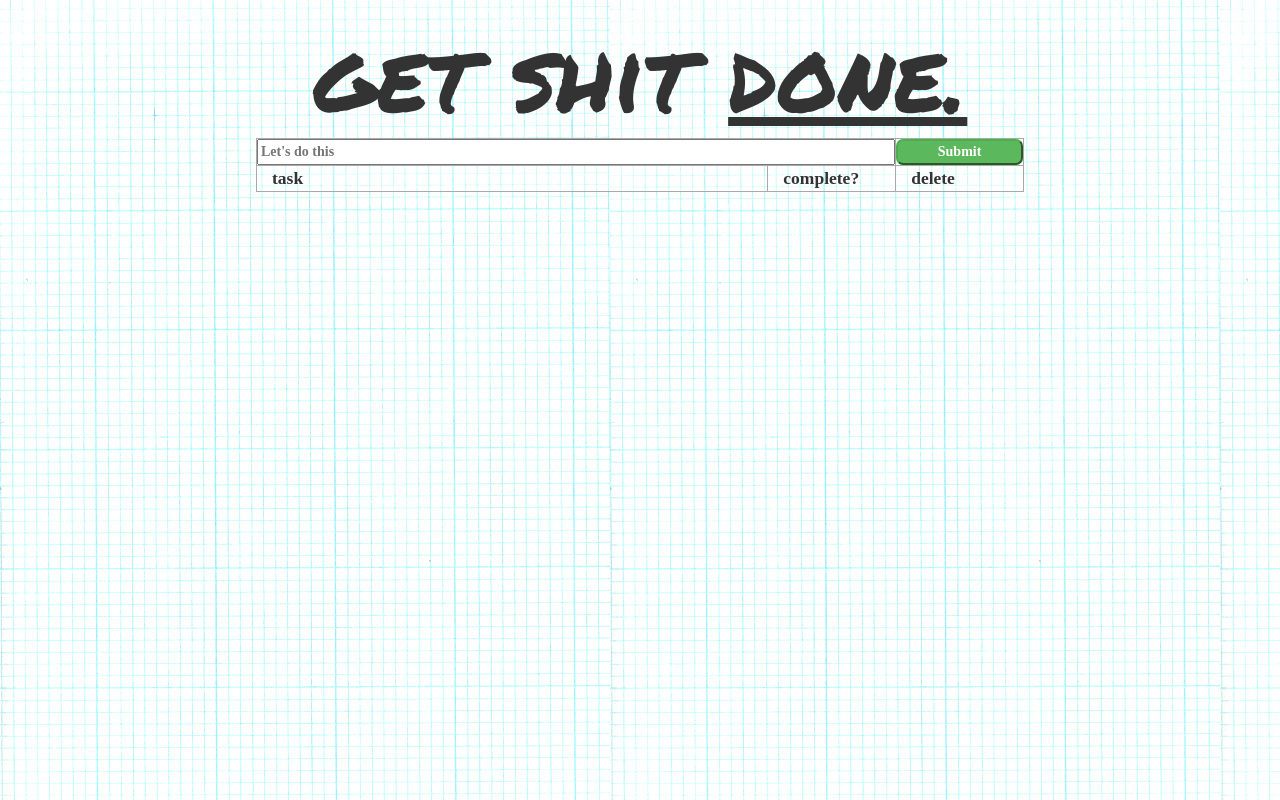
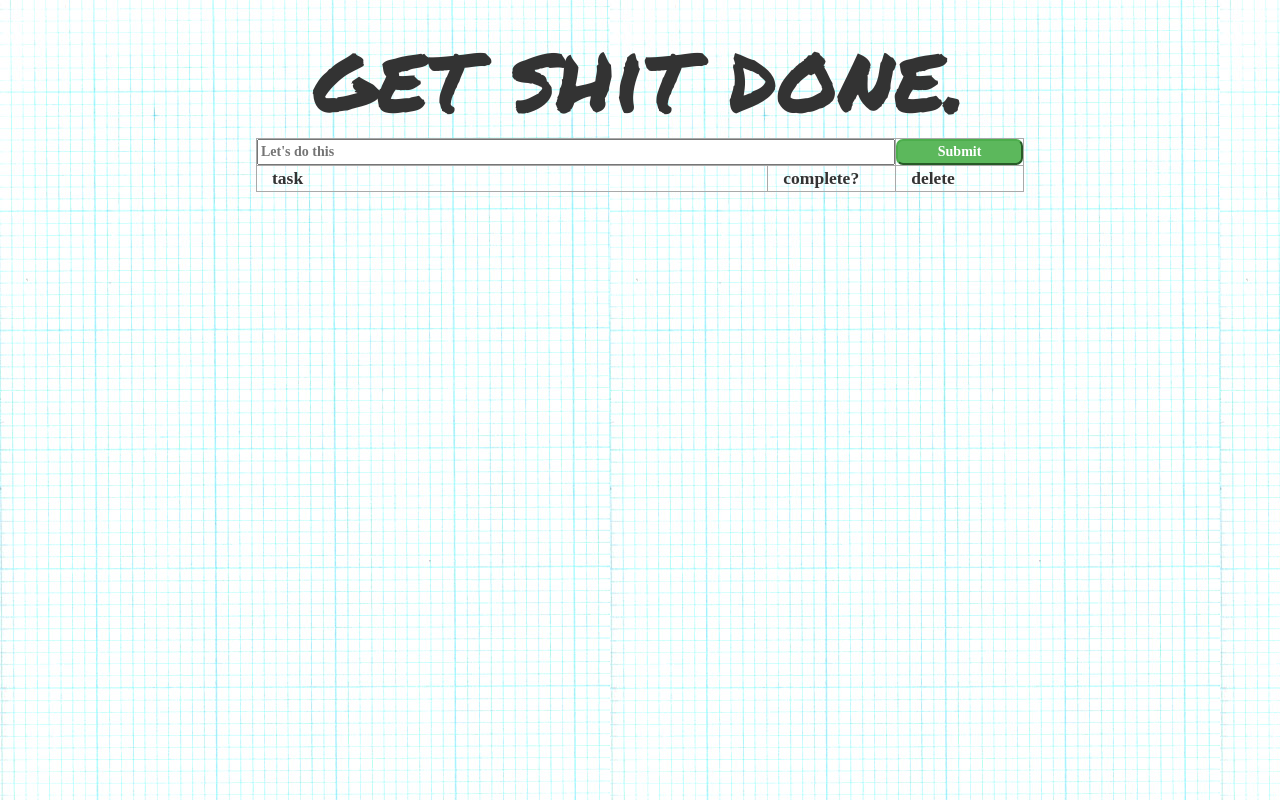
Before and after one commit to EricAustin/weekend-chal-week3, a website: page public/index.html in a window 1280 px wide. Drawn offline with nearby package versions, Linux system fonts and the light colour scheme; no server answers; a web font is replaced by a local one.

Commit message:
overstyling removed

```diff
--- a/public/index.html
+++ b/public/index.html
@@ -14,7 +14,7 @@
 
 <body>
 
-    <h1 id=introduction>get shit <span id=emphasis>done.</span></h1>
+    <h1 id=introduction>get shit done.</h1>
 
 
     <table id='table'>
--- a/public/style.css
+++ b/public/style.css
@@ -9,9 +9,6 @@ body {
     background-repeat: repeat;
 }
 
-#emphasis {
-    text-decoration: underline;
-}
 
 table, th, td {
     border: 1px solid darkgrey;
```
